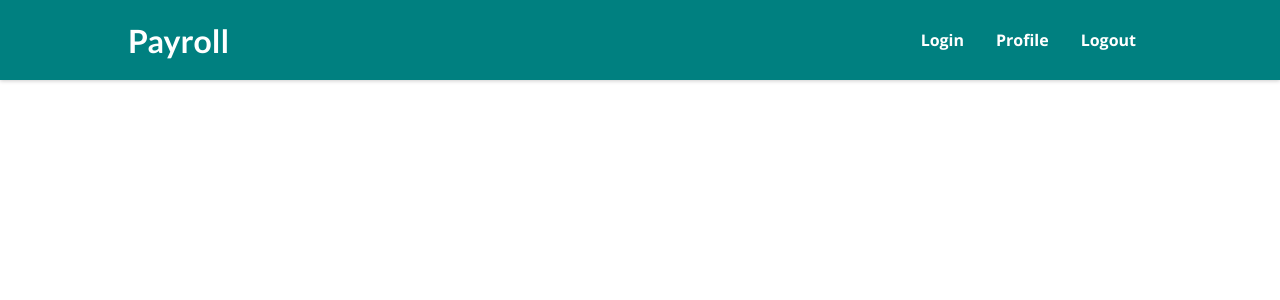
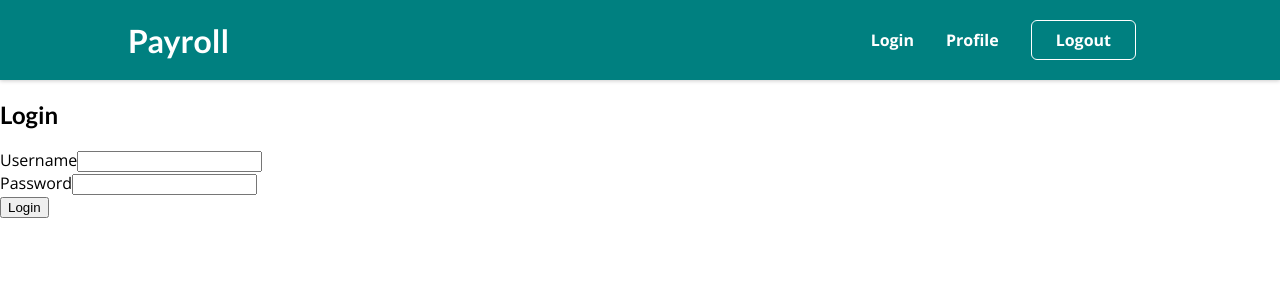
Before and after one commit to cfaqiri/payroll-frontend, a React (Create React App) app in the folder payroll-frontend/: page /login in a window 1280 px wide. Shown: the top 300 px of the page. Built offline with nearby package versions, Linux system fonts and the light colour scheme.

Commit message:
Created login form and connected backend

```diff
--- a/payroll-frontend/package.json
+++ b/payroll-frontend/package.json
@@ -6,9 +6,9 @@
     "@testing-library/jest-dom": "^5.16.4",
     "@testing-library/react": "^12.1.4",
     "@testing-library/user-event": "^13.5.0",
-    "react": "^18.0.0",
-    "react-dom": "^18.0.0",
-    "react-router-dom": "^6.3.0",
+    "react": "^17.0.2",
+    "react-dom": "^17.0.2",
+    "react-router-dom": "^5.2.0",
     "react-scripts": "5.0.0",
     "web-vitals": "^2.1.4"
   },
--- a/payroll-frontend/src/App.js
+++ b/payroll-frontend/src/App.js
@@ -1,8 +1,25 @@
+import { Route, Switch } from "react-router-dom";
+
 import Layout from "./components/Layout/Layout";
+import AuthPage from "./pages/LoginPage";
+import HomePage from "./pages/HomePage";
+import ProfilePage from "./pages/ProfilePage";
 
 function App() {
   return (
-    <Layout />
+    <Layout>
+      <Switch>
+      <Route path="/" exact>
+          <HomePage />
+        </Route>
+        <Route path="/login">
+          <AuthPage />
+        </Route>
+        <Route path="/profile">
+          <ProfilePage />
+        </Route>
+      </Switch>
+    </Layout>
   );
 }
 
--- /dev/null
+++ b/payroll-frontend/src/components/Auth/LoginForm.js
@@ -0,0 +1,54 @@
+import { useRef } from "react";
+
+const LoginForm = () => {
+  const usernameInputRef = useRef();
+  const passwordInputRef = useRef();
+
+  const submitHandler = (event) => {
+    event.preventDefault();
+
+    const enteredUsername = usernameInputRef.current.value;
+    const enteredPassword = passwordInputRef.current.value;
+
+    fetch("http://127.0.0.1:8000/login/", {
+      method: "POST",
+      body: JSON.stringify({
+        username: enteredUsername,
+        password: enteredPassword,
+      }),
+      headers: {
+        "Content-Type": "application/json",
+      },
+    }).then((response) => {
+      // Remind myself why I'm returning this
+      console.log(response);
+      return response.json();
+    }).then((data) => {
+      console.log(data.token);
+    });
+  };
+
+  return (
+    <section>
+      <h1>Login</h1>
+      <form onSubmit={submitHandler}>
+        <div>
+          <label htmlFor="username">Username</label>
+          <input type="text" id="username" required ref={usernameInputRef} />
+        </div>
+        <div>
+          <label htmlFor="password">Password</label>
+          <input
+            type="password"
+            id="password"
+            required
+            ref={passwordInputRef}
+          />
+        </div>
+        <button>Login</button>
+      </form>
+    </section>
+  );
+};
+
+export default LoginForm;
--- a/payroll-frontend/src/components/Layout/Layout.js
+++ b/payroll-frontend/src/components/Layout/Layout.js
@@ -5,9 +5,8 @@ import MainNavigation from "./MainNavigation";
 const Layout = (props) => {
   return (
     <Fragment>
-      <MainNavigation>
+      <MainNavigation />
         <main>{props.children}</main>
-      </MainNavigation>
     </Fragment>
   );
 };
--- a/payroll-frontend/src/components/Layout/MainNavigation.js
+++ b/payroll-frontend/src/components/Layout/MainNavigation.js
@@ -1,14 +1,24 @@
+import { Link } from "react-router-dom";
+
 import classes from "./MainNavigation.module.css";
 
 const MainNavigation = () => {
   return (
     <header className={classes.header}>
-      <div className={classes.logo}>Payroll</div>
+      <Link to="/">
+        <div className={classes.logo}>Payroll</div>
+      </Link>
       <nav>
         <ul>
-          <li>Login</li>
-          <li>Profile</li>
-          <li>Logout</li>
+          <li>
+            <Link to="/login">Login</Link>
+          </li>
+          <Link to="/profile">
+            <li>Profile</li>
+          </Link>
+          <li>
+            <button>Logout</button>
+          </li>
         </ul>
       </nav>
     </header>
--- /dev/null
+++ b/payroll-frontend/src/components/Profile/UserProfile.js
@@ -0,0 +1,5 @@
+const UserProfile = () => {
+  return <p>My Profile</p>;
+};
+
+export default UserProfile;
--- /dev/null
+++ b/payroll-frontend/src/components/StartingPage/StartingPageContent.js
@@ -0,0 +1,5 @@
+const StartingPageContent = () => {
+  return <div>Starting Page: Welcome!</div>
+};
+
+export default StartingPageContent;
--- /dev/null
+++ b/payroll-frontend/src/pages/HomePage.js
@@ -0,0 +1,7 @@
+import StartingPageContent from "../components/StartingPage/StartingPageContent";
+
+const HomePage = () => {
+  return <StartingPageContent />
+};
+
+export default HomePage;
--- /dev/null
+++ b/payroll-frontend/src/pages/LoginPage.js
@@ -0,0 +1,7 @@
+import LoginForm from "../components/Auth/LoginForm";
+
+const AuthPage = () => {
+  return <LoginForm />;
+};
+
+export default AuthPage;
--- /dev/null
+++ b/payroll-frontend/src/pages/ProfilePage.js
@@ -0,0 +1,7 @@
+import UserProfile from "../components/Profile/UserProfile";
+
+const ProfilePage = () => {
+  return <UserProfile />;
+};
+
+export default ProfilePage;
```
Also changed, not shown: payroll-frontend/src/index.js (+13 -8 lines), 1 other file (tests, documents, lock files or other folders).
